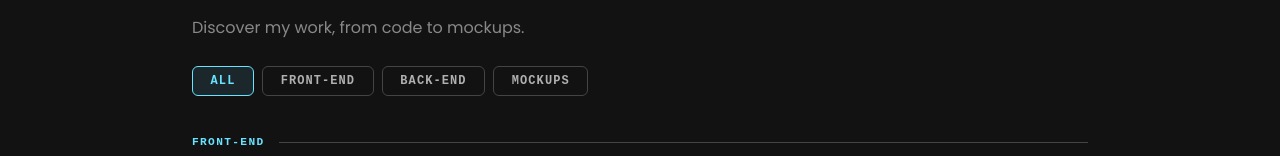
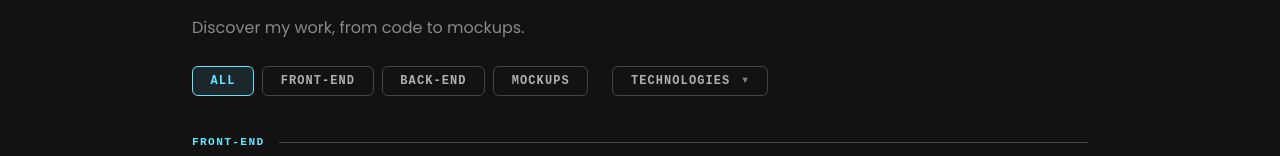
Before and after one commit to Jacma-pro/portfolio, a React (Vite) app: page /projects in a window 1280 px wide. Shown: the part 183-339 px from the top of the page. Built offline with nearby package versions, Linux system fonts and the light colour scheme.

Commit message:
feat: enhance project filtering with technology selection and update translations

```diff
--- a/src/components/ProjectFilter.scss
+++ b/src/components/ProjectFilter.scss
@@ -1,12 +1,19 @@
 @use '../styles/colors/colors' as *;
 @use '../styles/fonts/font' as *;
+
+.project-filter-container {
+  display: flex;
+  flex-wrap: wrap;
+  gap: 1.5rem;
+  align-items: center;
+  margin-bottom: 2.5rem;
+  margin-top: 1.5rem;
+}
 
 .project-filter {
   display: flex;
   flex-wrap: wrap;
   gap: 0.5rem;
-  margin-bottom: 2.5rem;
-  margin-top: 1.5rem;
 
   &__btn {
     display: inline-flex;
@@ -46,3 +53,84 @@
     }
   }
 }
+
+.project-filter-tech {
+  position: relative;
+
+  &__toggle {
+    display: flex;
+    align-items: center;
+    gap: 0.5rem;
+    background: transparent;
+  }
+
+  &__arrow {
+    font-size: 0.6rem;
+    opacity: 0.7;
+    margin-left: 0.25rem;
+  }
+
+  &__dropdown {
+    position: absolute;
+    top: calc(100% + 0.5rem);
+    left: 0;
+    z-index: 10;
+    background: $bg-secondary;
+    border: 1px solid $border-color;
+    border-radius: 8px;
+    padding: 0.5rem;
+    min-width: 220px;
+    max-height: 300px;
+    overflow-y: auto;
+    box-shadow: 0 4px 12px rgba(0, 0, 0, 0.15);
+    display: flex;
+    flex-direction: column;
+    gap: 0.25rem;
+
+    // Smooth scrollbar
+    &::-webkit-scrollbar {
+      width: 6px;
+    }
+    &::-webkit-scrollbar-thumb {
+      background-color: $border-color;
+      border-radius: 3px;
+    }
+  }
+
+  &__option {
+    display: flex;
+    align-items: center;
+    gap: 0.75rem;
+    padding: 0.5rem 0.75rem;
+    border-radius: 4px;
+    cursor: pointer;
+    transition: background 0.15s ease;
+
+    &:hover {
+      background: rgba($dodo-blue, 0.08);
+    }
+
+    input[type='checkbox'] {
+      margin: 0;
+      cursor: pointer;
+      width: 16px;
+      height: 16px;
+      accent-color: $dodo-blue;
+    }
+
+    .project-filter-tech__label {
+      font-family: $font-mono;
+      font-size: $fs-xs;
+      color: $text-secondary;
+    }
+
+    &:hover .project-filter-tech__label {
+      color: $text-primary;
+    }
+
+    input[type='checkbox']:checked + .project-filter-tech__label {
+      color: $dodo-blue;
+      font-weight: $fw-bold;
+    }
+  }
+}
--- a/src/components/ProjectFilter.tsx
+++ b/src/components/ProjectFilter.tsx
@@ -1,45 +1,67 @@
+import { useState, useRef, useEffect } from 'react'
 import { useTranslation } from 'react-i18next'
-import type { Category } from '../data/projects'
+import { PROJECTS, type Category } from '../data/projects'
 import './ProjectFilter.scss'
 
 const ALL_CATEGORIES: Category[] = ['front', 'back', 'mockup']
 
+// Extrait toutes les technos uniques triées par ordre alphabétique
+const ALL_TECHS = Array.from(new Set(PROJECTS.flatMap(p => p.techs))).sort((a, b) => a.localeCompare(b))
+
 interface Props {
   active: Category[]
   onChange: (cats: Category[]) => void
+  activeTechs: string[]
+  onChangeTechs: (techs: string[]) => void
 }
 
-const ProjectFilter = ({ active, onChange }: Props) => {
+const ProjectFilter = ({ active, onChange, activeTechs, onChangeTechs }: Props) => {
   const { t } = useTranslation()
+  const [isTechDropdownOpen, setIsTechDropdownOpen] = useState(false)
+  const dropdownRef = useRef<HTMLDivElement>(null)
 
-  const isAll = active.length === 0 || active.length === ALL_CATEGORIES.length
+  const isAllCategories = active.length === 0 || active.length === ALL_CATEGORIES.length
 
-  const handleAll = () => onChange([])
+  const handleAllCategories = () => onChange([])
 
-  const handleToggle = (cat: Category) => {
+  const handleToggleCategory = (cat: Category) => {
     if (active.includes(cat)) {
       const next = active.filter(c => c !== cat)
-      // Si on décoche le dernier → revenir à "Tous"
       onChange(next.length === 0 ? [] : next)
     } else {
       const next = [...active, cat]
-      // Si toutes sélectionnées → équivalent "Tous"
       onChange(next.length === ALL_CATEGORIES.length ? [] : next)
     }
   }
 
+  const handleToggleTech = (tech: string) => {
+    if (activeTechs.includes(tech)) {
+      onChangeTechs(activeTechs.filter(t => t !== tech))
+    } else {
+      onChangeTechs([...activeTechs, tech])
+    }
+  }
+
+  useEffect(() => {
+    const handleClickOutside = (event: MouseEvent) => {
+      if (dropdownRef.current && !dropdownRef.current.contains(event.target as Node)) {
+        setIsTechDropdownOpen(false)
+      }
+    }
+    document.addEventListener('mousedown', handleClickOutside)
+    return () => document.removeEventListener('mousedown', handleClickOutside)
+  }, [])
+
   return (
+    <div className="project-filter-container">
       <div className="project-filter" role="group" aria-label={t('projects.filter.label')}>
         <button
           type="button"
-        className={`project-filter__btn${isAll ? ' project-filter__btn--active' : ''}`}
-        onClick={handleAll}
-        aria-pressed={isAll}
+          className={`project-filter__btn${isAllCategories ? ' project-filter__btn--active' : ''}`}
+          onClick={handleAllCategories}
+          aria-pressed={isAllCategories}
         >
           {t('projects.filter.all')}
-        <span className="project-filter__count">
-          {/* total projects count passed via context — on affiche juste le label ici */}
-        </span>
         </button>
 
         {ALL_CATEGORIES.map(cat => {
@@ -48,15 +70,43 @@ const ProjectFilter = ({ active, onChange }: Props) => {
             <button
               key={cat}
               type="button"
-            className={`project-filter__btn project-filter__btn--${cat}${isActive && !isAll ? ' project-filter__btn--active' : ''}`}
-            onClick={() => handleToggle(cat)}
-            aria-pressed={isActive && !isAll}
+              className={`project-filter__btn project-filter__btn--${cat}${isActive && !isAllCategories ? ' project-filter__btn--active' : ''}`}
+              onClick={() => handleToggleCategory(cat)}
+              aria-pressed={isActive && !isAllCategories}
             >
               {t(`projects.categories.${cat}`)}
             </button>
           )
         })}
       </div>
+
+      <div className="project-filter-tech" ref={dropdownRef}>
+        <button
+          type="button"
+          className={`project-filter__btn project-filter-tech__toggle${activeTechs.length > 0 ? ' project-filter__btn--active' : ''}`}
+          onClick={() => setIsTechDropdownOpen(!isTechDropdownOpen)}
+          aria-expanded={isTechDropdownOpen}
+        >
+          {t('projects.filter.techs')} {activeTechs.length > 0 && `(${activeTechs.length})`}
+          <span className="project-filter-tech__arrow">{isTechDropdownOpen ? '▲' : '▼'}</span>
+        </button>
+
+        {isTechDropdownOpen && (
+          <div className="project-filter-tech__dropdown">
+            {ALL_TECHS.map(tech => (
+              <label key={tech} className="project-filter-tech__option">
+                <input
+                  type="checkbox"
+                  checked={activeTechs.includes(tech)}
+                  onChange={() => handleToggleTech(tech)}
+                />
+                <span className="project-filter-tech__label">{tech}</span>
+              </label>
+            ))}
+          </div>
+        )}
+      </div>
+    </div>
   )
 }
 
--- a/src/i18n/en.json
+++ b/src/i18n/en.json
@@ -66,8 +66,9 @@
       "mockup": "Mockups"
     },
     "filter": {
-      "label": "Filter by category",
-      "all": "All"
+      "label": "Filter by category and technology",
+      "all": "All",
+      "techs": "Technologies"
     },
     "detail": {
       "techs": "Technologies",
--- a/src/i18n/fr.json
+++ b/src/i18n/fr.json
@@ -66,8 +66,9 @@
       "mockup": "Maquettes"
     },
     "filter": {
-      "label": "Filtrer par catégorie",
-      "all": "Tous"
+      "label": "Filtrer par catégorie et technologie",
+      "all": "Tous",
+      "techs": "Technologies"
     },
     "detail": {
       "techs": "Technologies",
--- a/src/pages/Projects.tsx
+++ b/src/pages/Projects.tsx
@@ -8,11 +8,16 @@ import './Projects.scss'
 const Projects = () => {
   const { t } = useTranslation()
   const [activeFilters, setActiveFilters] = useState<Category[]>([])
+  const [activeTechs, setActiveTechs] = useState<string[]>([])
 
-  const isFiltered = activeFilters.length > 0
+  const isFiltered = activeFilters.length > 0 || activeTechs.length > 0
 
   const filteredProjects = isFiltered
-    ? PROJECTS.filter(p => activeFilters.includes(p.category))
+    ? PROJECTS.filter(p => {
+        const matchesCategory = activeFilters.length === 0 || activeFilters.includes(p.category)
+        const matchesTech = activeTechs.length === 0 || p.techs.some(tech => activeTechs.includes(tech))
+        return matchesCategory && matchesTech
+      })
     : null
 
   return (
@@ -20,7 +25,12 @@ const Projects = () => {
       <h1>{t('projects.title')}</h1>
       <p className="text-muted">{t('projects.subtitle')}</p>
 
-      <ProjectFilter active={activeFilters} onChange={setActiveFilters} />
+      <ProjectFilter
+        active={activeFilters}
+        onChange={setActiveFilters}
+        activeTechs={activeTechs}
+        onChangeTechs={setActiveTechs}
+      />
 
       {isFiltered ? (
         <div className={`projects-flat-grid${isFiltered ? ' projects-flat-grid--visible' : ''}`}>
```
Lines whose indentation alone changed are shown as unchanged.
